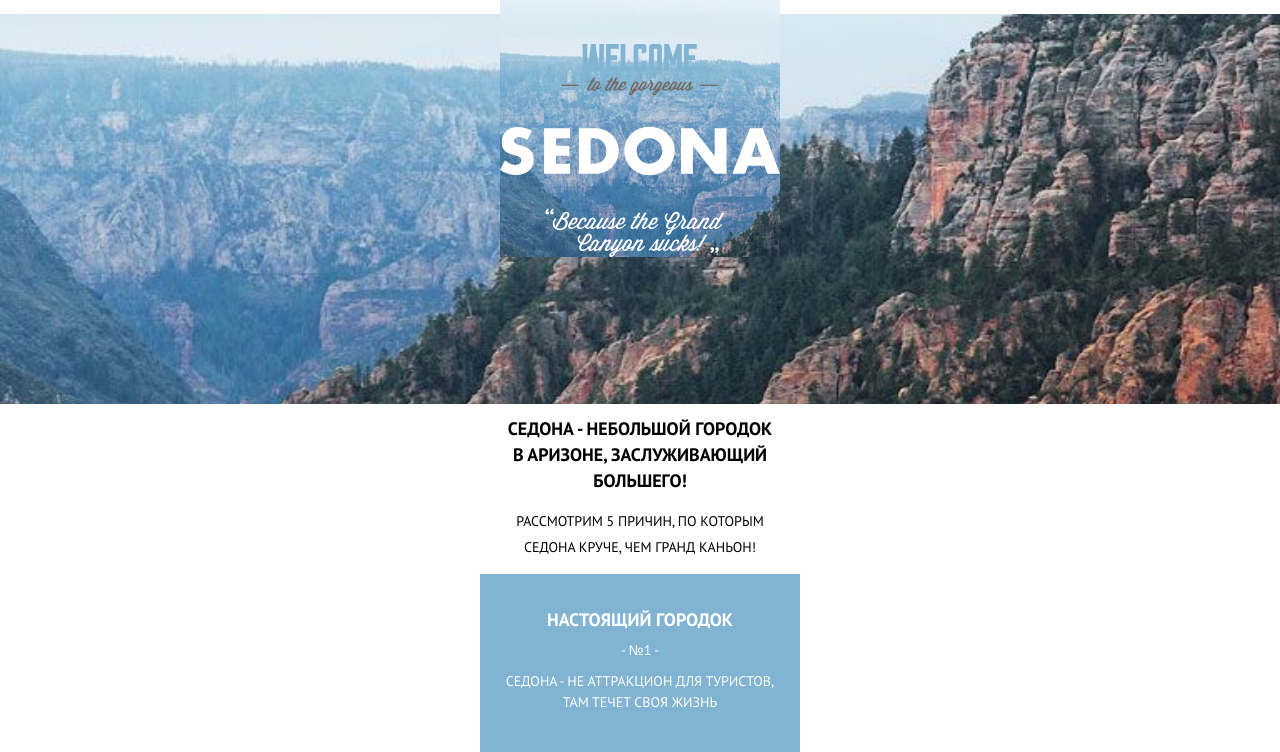
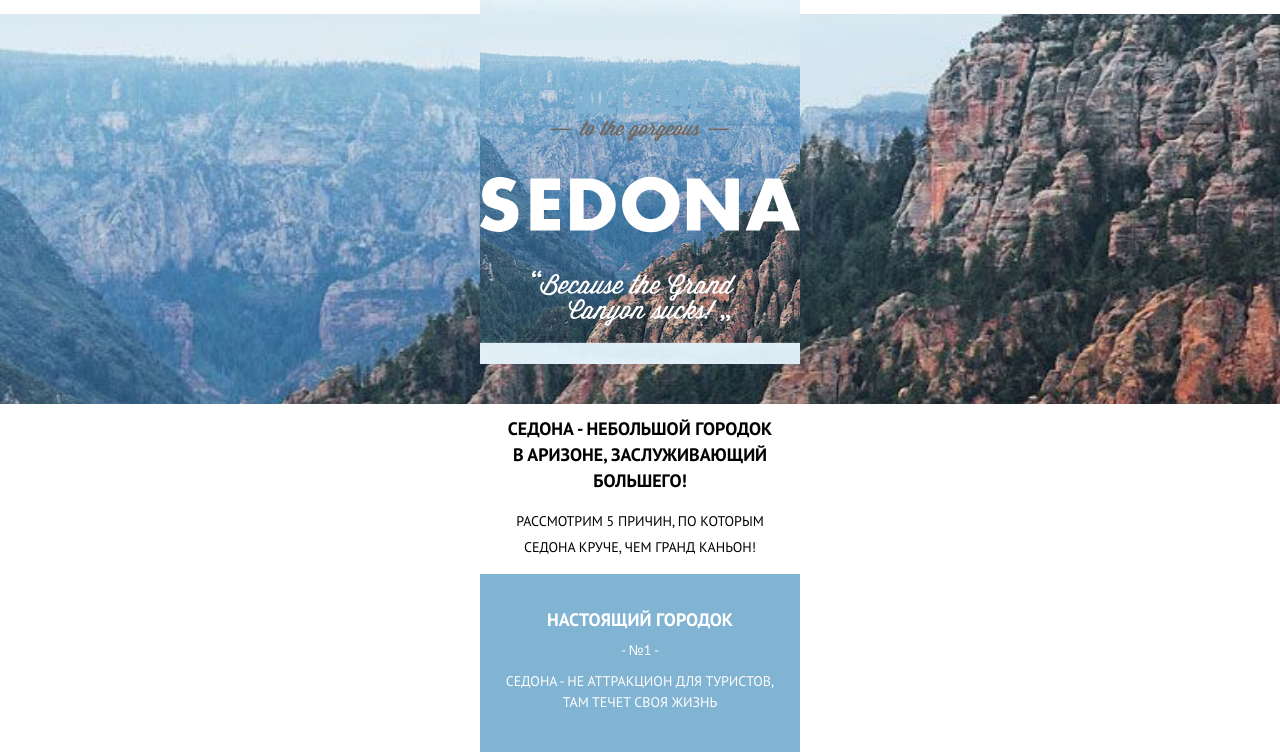
Before and after one commit to djyog/841499-sedona, a website: page source/index.html in a window 1280 px wide. Shown: the part 326-1078 px from the top of the page. Drawn offline with nearby package versions, Linux system fonts and the light colour scheme; files that its build step writes are made by us from their sources; files whose address does not match are found by name.

```diff
--- a/source/less/blocks/page-header.less
+++ b/source/less/blocks/page-header.less
@@ -87,6 +87,8 @@
 }
 
 .page-header__sedona-picture {
+  width: 320px;
+  height: 320px;
   margin-left: auto;
   margin-right: auto;
   margin-top: -60px;
```
Also changed, not shown: source/index.html (+2 -0 lines).
